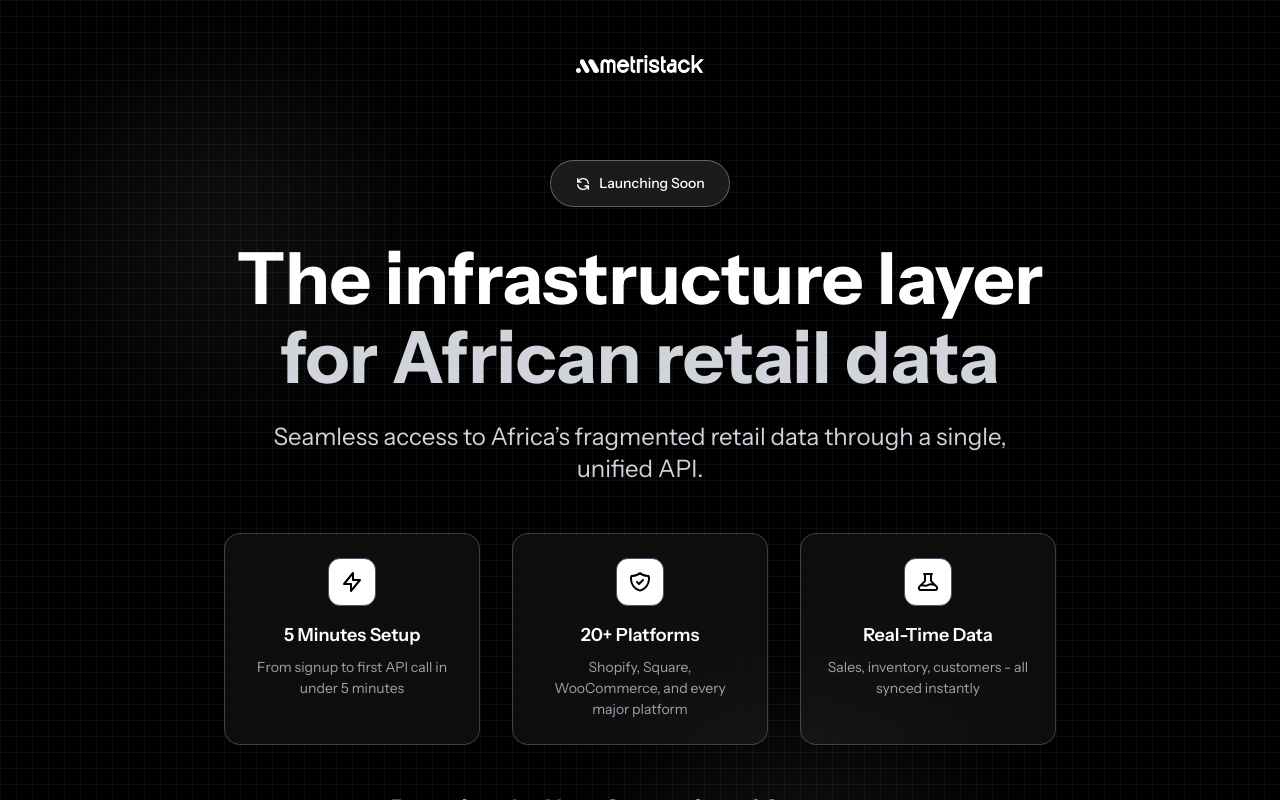
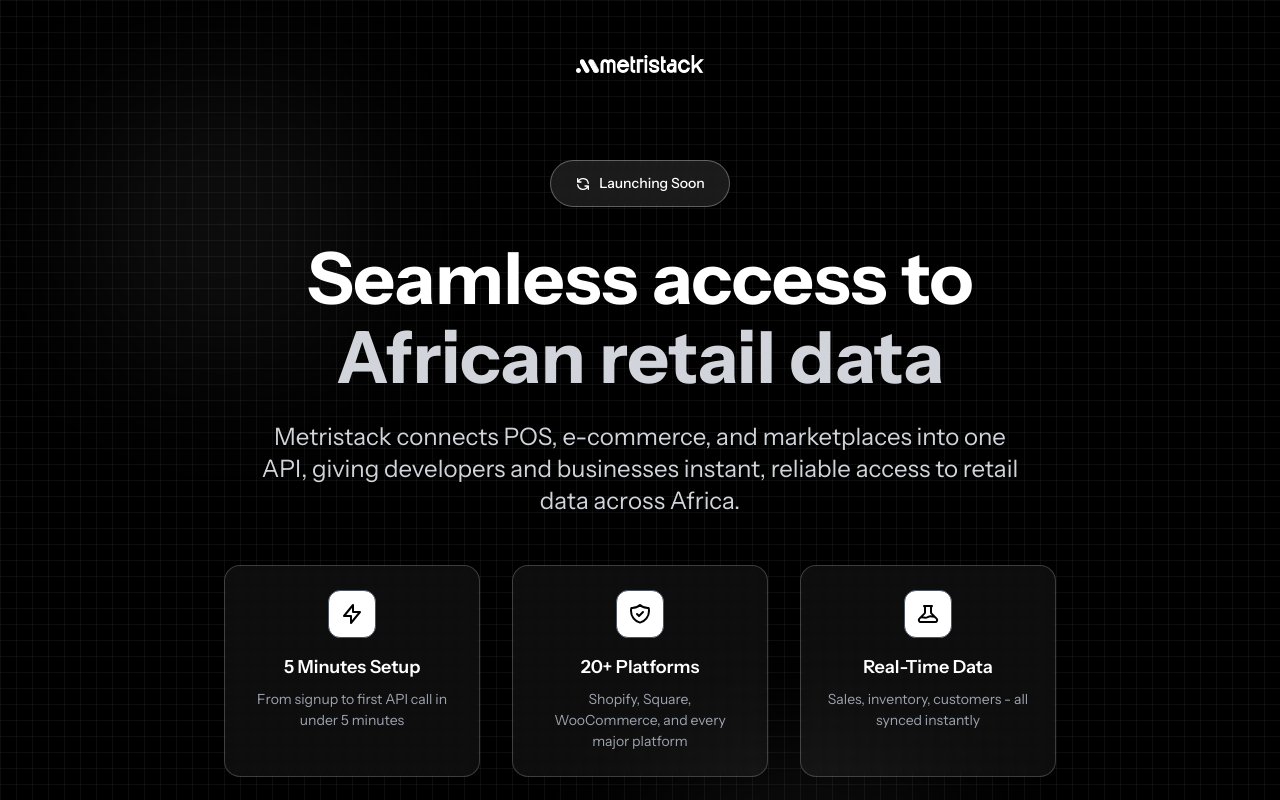
Before and after one commit to evidenze/metristack-website, a Nuxt app: page /launching-soon in a window 1280 px wide. Shown: the top 800 px of the page. Built offline with nearby package versions, Linux system fonts and the light colour scheme.

Commit message:
refactor: Update main heading and subtitle for improved clarity on African retail data access

```diff
--- a/pages/launching-soon.vue
+++ b/pages/launching-soon.vue
@@ -37,18 +37,17 @@
         <!-- Main Heading -->
         <h2 class="text-5xl md:text-7xl font-bold mb-6 leading-tight">
           <span class="text-white">
-            The infrastructure layer
+            Seamless access to
           </span>
           <br>
           <span class="text-gray-300">
-            for African retail data
+            African retail data
           </span>
         </h2>
 
         <!-- Subtitle -->
         <p class="text-xl md:text-2xl text-gray-300 mb-12 max-w-3xl mx-auto leading-relaxed">
-        Seamless access to Africa’s fragmented retail data through a single, unified API.
-          <br class="hidden md:block">
+        Metristack connects POS, e-commerce, and marketplaces into one API, giving developers and businesses instant, reliable access to retail data across Africa.
         </p>
 
         <!-- Key Features -->
```
